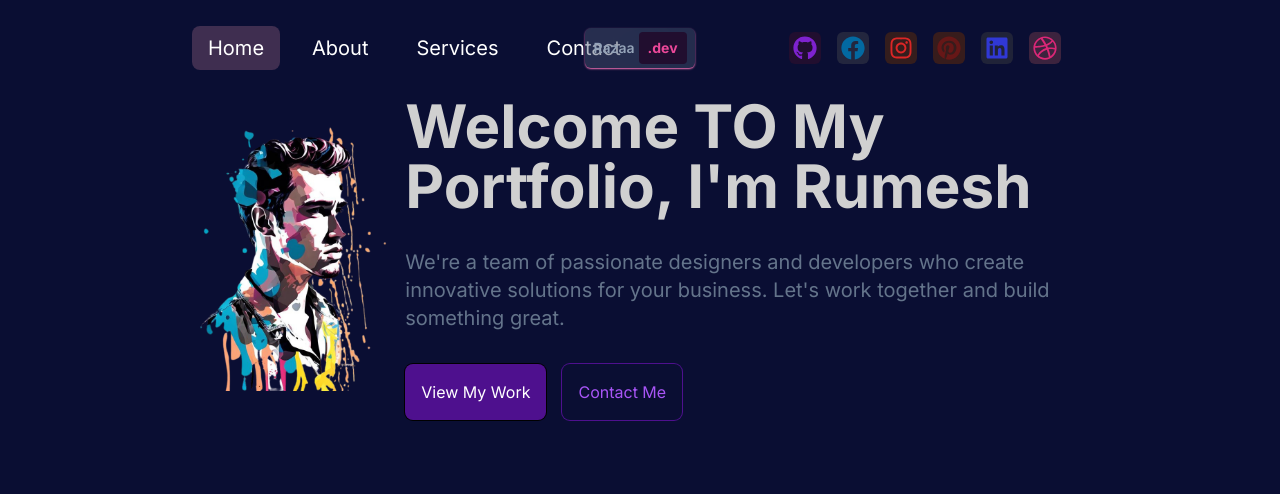
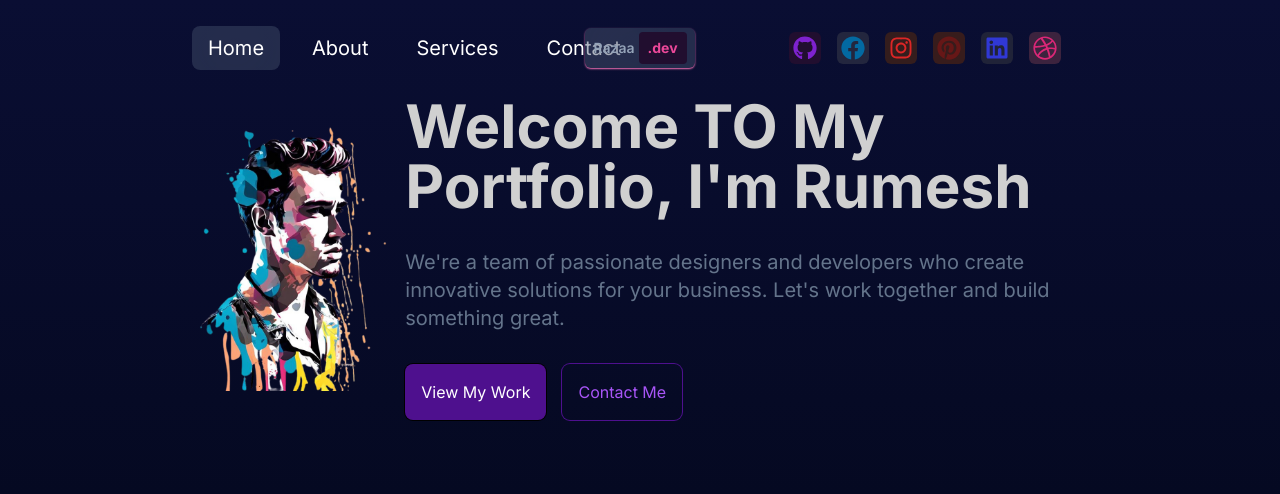
Before and after one commit to RumeshKumara/Smart-portfolio-next, a Next.js app in the folder next-animated-portfolio-starter/: page / in a window 1280 px wide. Shown: the top 494 px of the page. Built offline with nearby package versions, Linux system fonts and the light colour scheme.

Commit message:
all done code homepage

```diff
--- a/next-animated-portfolio-starter/src/app/components/Navlink.jsx
+++ b/next-animated-portfolio-starter/src/app/components/Navlink.jsx
@@ -7,7 +7,7 @@ const Navlink = ({link}) => {
     const pathname = usePathname();
     console.log(pathname);
   return (
-    <Link className={`rounded-lg px-4 py-2 text-white ${pathname === link.url ? "bg-[#3f2e50] text-slate-200" : ""}`} href={link.url}>
+    <Link className={`rounded-lg px-4 py-2 text-white ${pathname === link.url ? "backdrop-blur-2xl bg-slate-500/30 text-slate-200" : ""}`} href={link.url}>
         {link.title}
     </Link>
   )
--- a/next-animated-portfolio-starter/src/app/layout.js
+++ b/next-animated-portfolio-starter/src/app/layout.js
@@ -13,7 +13,7 @@ export default function RootLayout({ children }) {
   return (
     <html lang="en">
       <body className={inter.className}>
-        <div className="w-screen h-screen bg-[#0a0e33]">
+        <div className="w-screen h-screen bg-gradient-to-b from-[#0a0e33] to-slate-950">
           <div className="h-24">
             <Navbar />
           </div>
```
